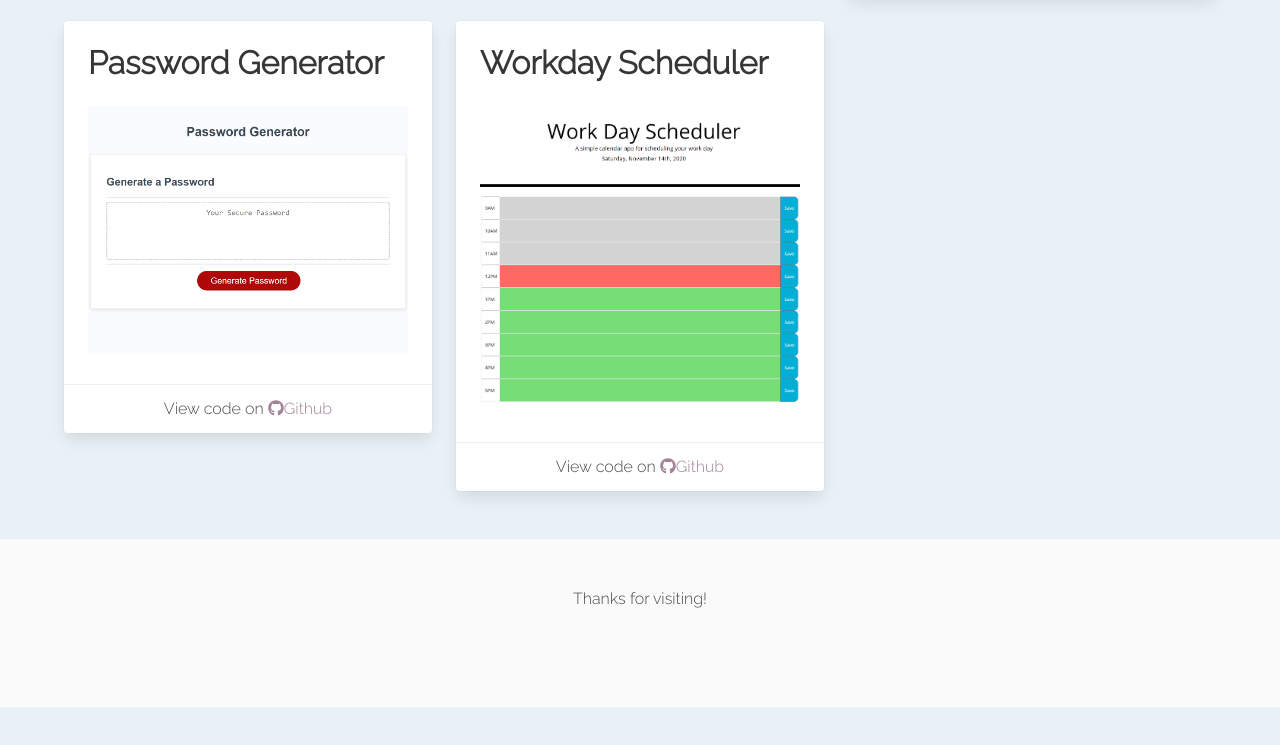
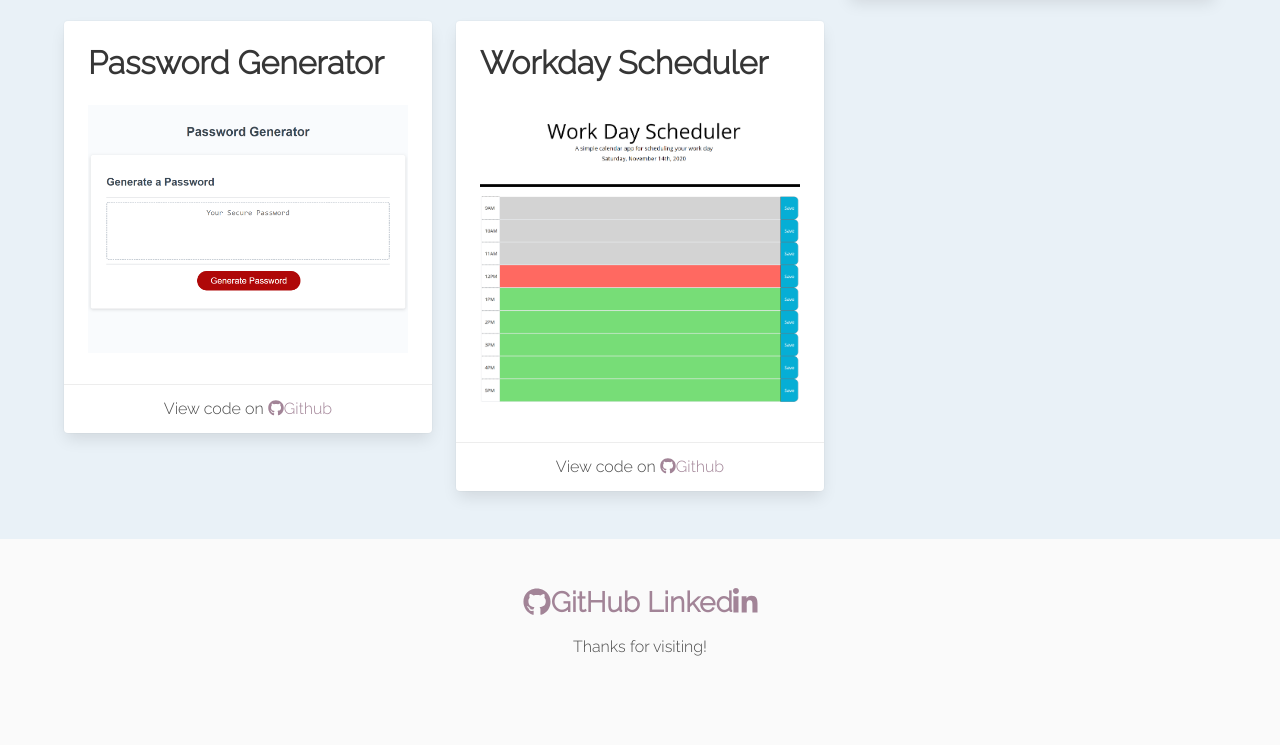
Before and after one commit to danaument/updated-portfolio, a website: page index.html in a window 1280 px wide. Shown: the part 1698-2443 px from the top of the page. Before the commit the page ends 2405 px from the top, so only its background shows below. Drawn offline with nearby package versions, Linux system fonts and the light colour scheme.

Commit message:
added footer links

```diff
--- a/index.html
+++ b/index.html
@@ -160,6 +160,8 @@
 
     <footer class="footer">
         <div class="content has-text-centered">
+            <h2><a href="https://github.com/danaument"><i class="fab fa-github"></i>GitHub</a>      <a href="https://www.linkedin.com/in/daniel-aument/">Linked<i class="fab fa-linkedin-in"></i></a>
+            </h2>
           <p>
             Thanks for visiting!
           </p>
```
